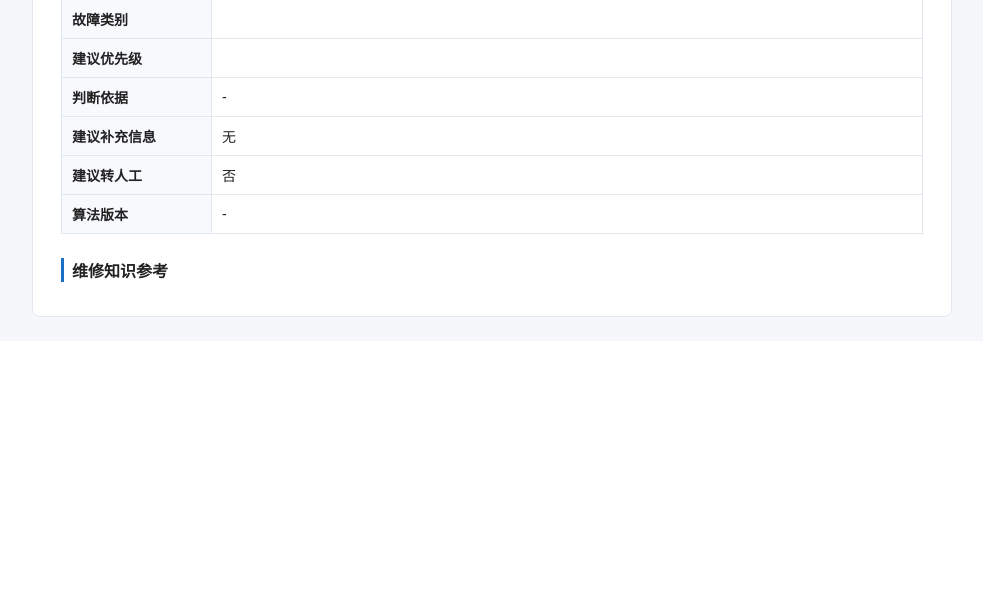
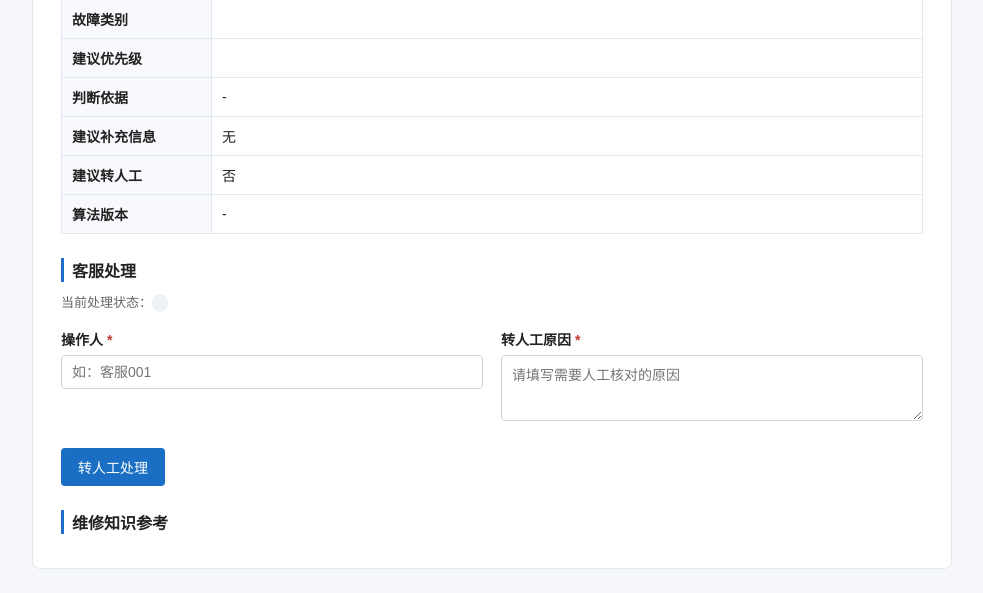
Before and after one commit to JLINN1111/after-sales-triage-platform, a Flask app: template app/templates/tickets/detail.html in a window 1280 px wide. Shown: the part 804-1397 px from the top of the page, without its empty margins (148-1131 px from the left). Before the commit the page ends 1121 px from the top, so only its background shows below. Run offline with Flask 3, Linux system fonts and the light colour scheme; the template is opened without the code that fills it, so the values that code supplies are empty.

Commit message:
客服：新增转人工操作区

```diff
--- a/app/static/css/app.css
+++ b/app/static/css/app.css
@@ -34,6 +34,7 @@ a:hover { text-decoration: underline; }
 .alert { padding: 10px 14px; border-radius: 4px; margin-bottom: 16px; }
 .alert-error { background: #fdecea; color: #a5281b; border: 1px solid #f5c6c0; }
 .alert-success { background: #e8f5e9; color: #1b5e20; border: 1px solid #c8e6c9; }
+.alert-warning { background: #fff7e6; color: #8a5a00; border: 1px solid #f3d19c; }
 .alert ul { margin: 6px 0 0; }
 
 .ticket-table, .detail-table { width: 100%; border-collapse: collapse; }
@@ -50,3 +51,4 @@ a:hover { text-decoration: underline; }
     color: #c0392b; font-size: 14px; font-family: inherit;
 }
 .btn-delete:hover { text-decoration: underline; color: #96281b; }
+.action-form { margin-bottom: 18px; }
--- a/app/templates/tickets/detail.html
+++ b/app/templates/tickets/detail.html
@@ -43,6 +43,30 @@
     </table>
     {% endif %}
 
+    <h2 class="section-title">客服处理</h2>
+    <p class="page-hint">当前处理状态：<span class="status-badge">{{ ticket.action_status }}</span></p>
+    {% if ticket.safety_risk in ['YES', 'UNKNOWN'] or ticket.shutdown in ['YES', 'UNKNOWN'] %}
+    <p class="alert alert-warning">
+        该工单涉及安全风险、停机或关键信息未确认，请先转人工核对；平台仅提供分诊辅助，不替代现场维修诊断。
+    </p>
+    {% endif %}
+    <form method="post" action="{{ url_for('tickets.ticket_action', ticket_id=ticket.ticket_id) }}" class="action-form">
+        <input type="hidden" name="action_type" value="HANDOFF">
+        <div class="form-row">
+            <div class="form-field">
+                <label for="action_by">操作人 <span class="required">*</span></label>
+                <input id="action_by" name="action_by" required placeholder="如：客服001">
+            </div>
+            <div class="form-field">
+                <label for="action_note">转人工原因 <span class="required">*</span></label>
+                <textarea id="action_note" name="action_note" required rows="3" placeholder="请填写需要人工核对的原因"></textarea>
+            </div>
+        </div>
+        <div class="form-actions">
+            <button type="submit" class="btn btn-primary">转人工处理</button>
+        </div>
+    </form>
+
     <h2 class="section-title">维修知识参考</h2>
     {% if match_pending %}
     <p class="page-hint">知识检索尚未完成。</p>
```
Also changed, not shown: 1 other file.
